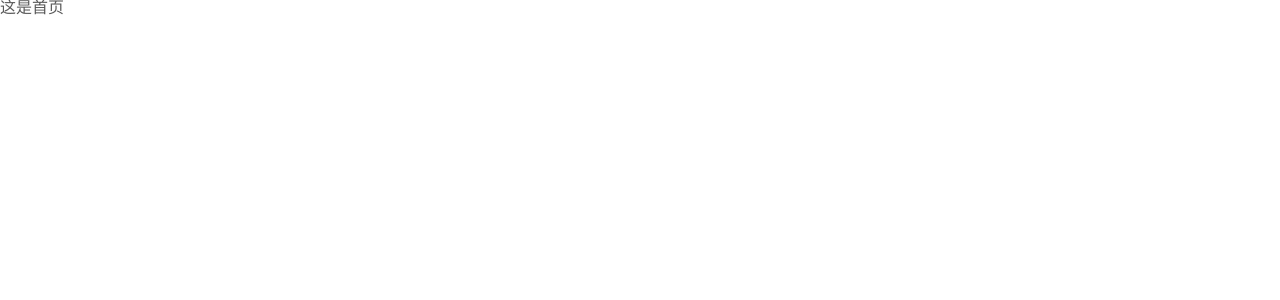
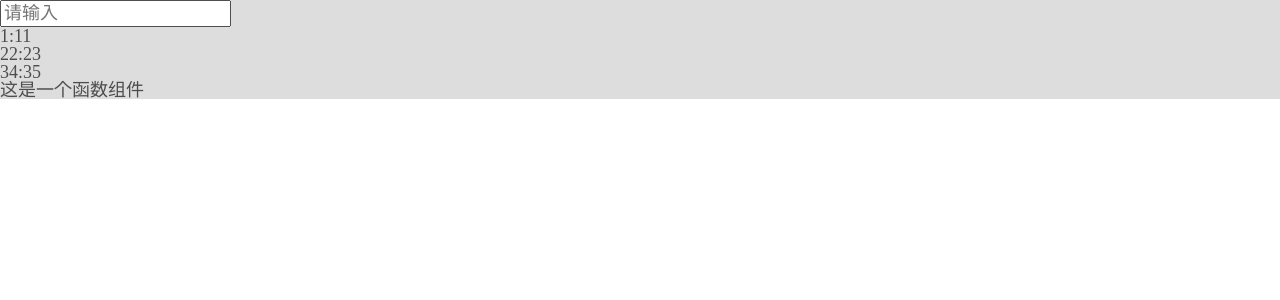
Before and after one commit to yangxiaoqiang1992/react, a React app in the folder react-demo/: page /login in a window 1280 px wide. Shown: the top 300 px of the page. Built offline with nearby package versions, Linux system fonts and the light colour scheme.

Commit message:
添加css module,学习组件的各种调用等

```diff
--- a/react-demo/config/webpack.config.js
+++ b/react-demo/config/webpack.config.js
@@ -395,7 +395,9 @@ module.exports = function(webpackEnv) {
               exclude: cssModuleRegex,
               use: getStyleLoaders({
                 importLoaders: 1,
-                sourceMap: isEnvProduction && shouldUseSourceMap
+                sourceMap: isEnvProduction && shouldUseSourceMap,
+                modules:true,
+                localIdentName:'tm-[name]-[local]--[hash:4]'
               }),
               // Don't consider CSS imports dead code even if the
               // containing package claims to have no side effects.
--- a/react-demo/src/components/login/header/header.js
+++ b/react-demo/src/components/login/header/header.js
@@ -1,11 +1,54 @@
 import React, { Component } from 'react'
 
+function NewComponent(props){
+    function clickEvent(e){
+      e.stopPropagation()
+       alert("点击函数是组件")
+    }
+    return (
+      <div onClick={clickEvent} >这是一个函数组件</div>
+    )
+}
 export default class header extends Component {
+  constructor(props){
+     super(props)
+     this.handleClick=this.handleClick.bind(this)
+     this.dom = React.createRef()
+     this.state ={input:''}
+  }
+  handleClick(e){
+    alert(this)
+  }
+  changeHandler = (e) =>{
+    console.log(e)
+    this.setState({
+      input: e.target.value
+    })
+  }
   render() {
+    const props = this.props
+    const style = {
+      background:'#ddd',
+      fontSize:18
+    }
+    const list =[{name:'1',value:"11"},{name:'22',value:"23"},{name:'34',value:"35"}]
     return (
-      <div className="tm-login-header">
-
+      <div className="tm-login-header" {...props}   style={style} ref={this.dom}>
+           <input onChange={this.changeHandler} placeholder="请输入"/>{this.state.input}
+           {
+             list.map((item,index) =>
+              <div key={item.name}>{item.name}:{item.value}</div>
+            )
+           }
+           {list.length >1 && <NewComponent />}
       </div>
     )
   }
+  componentWillMount(){
+    console.log("子组件生命周期componentWillMount")
+  }
+  componentDidMount(){
+    console.log(this.dom.current)
+    console.log("子组件生命周期componentDidMount")
+  }
 }
--- a/react-demo/src/index.js
+++ b/react-demo/src/index.js
@@ -1,6 +1,7 @@
 import React from 'react';
 import ReactDOM from 'react-dom';
 import './static/css/common/reset.css';
+import './static/css/common/common.css';
 import {createStore} from "redux"
 import { Provider } from 'react-redux'
 import reducer from  './reducer'
--- a/react-demo/src/pages/login/index.js
+++ b/react-demo/src/pages/login/index.js
@@ -4,9 +4,15 @@ import loginCss from '../../static/css/login/login.css'
 export default class login extends Component {
   render() {
     return (
-      <div className="{loginCss.page}">
-         <LoginHeader />
+      <div className={loginCss.page}>
+         <LoginHeader title='我是head标题' name='名称'></LoginHeader>
       </div>
     )
   }
+  componentWillMount(){
+    console.log("组件生命周期componentWillMount")
+  }
+  componentDidMount(){
+    console.log("组件生命周期componentDidMount")
+  }
 }
--- a/react-demo/src/router/router.js
+++ b/react-demo/src/router/router.js
@@ -6,7 +6,7 @@ import Login from '../pages/login'
 export default ()=>(
     <BrowserRouter >
        <Switch>
-           <Route path="/" component={Home}/>
+           <Route exact path="/" component={Home}></Route>
            <Route path="/login" component={Login} ></Route>
        </Switch>
     </BrowserRouter>
--- /dev/null
+++ b/react-demo/src/static/css/common/common.css
@@ -0,0 +1,8 @@
+html,body{
+    width:100%;
+    height:100%;
+}
+:global(#root){
+    width:100%;
+    height:100%;
+}
--- a/react-demo/src/static/css/login/login.css
+++ b/react-demo/src/static/css/login/login.css
@@ -1,3 +1,3 @@
 .page{
-    background:#ddd;
+    color:red;
 }
```
Also changed, not shown: react-demo/src/index.css (deleted, +0 -14 lines), react-demo/src/App.css (added).
